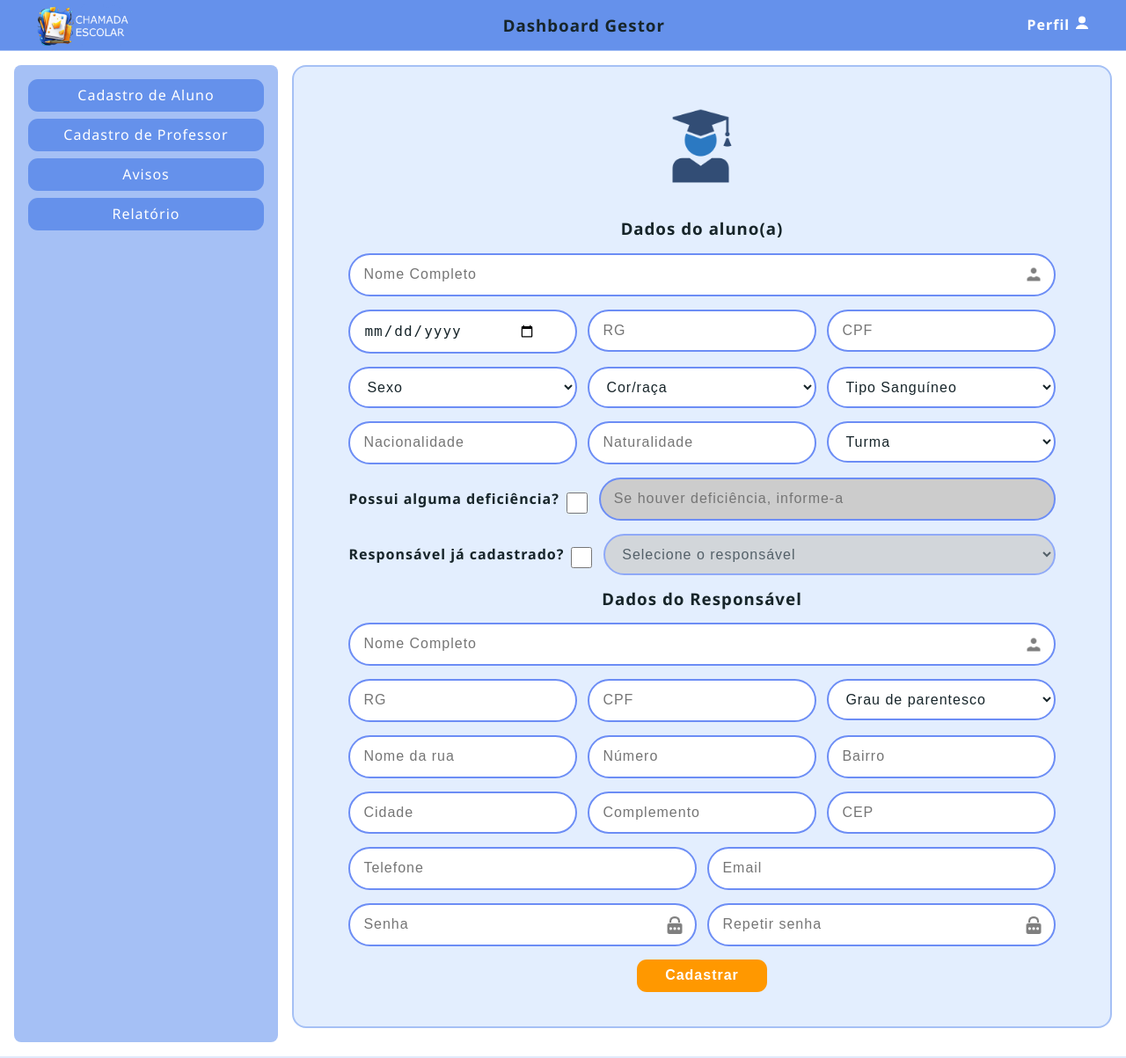
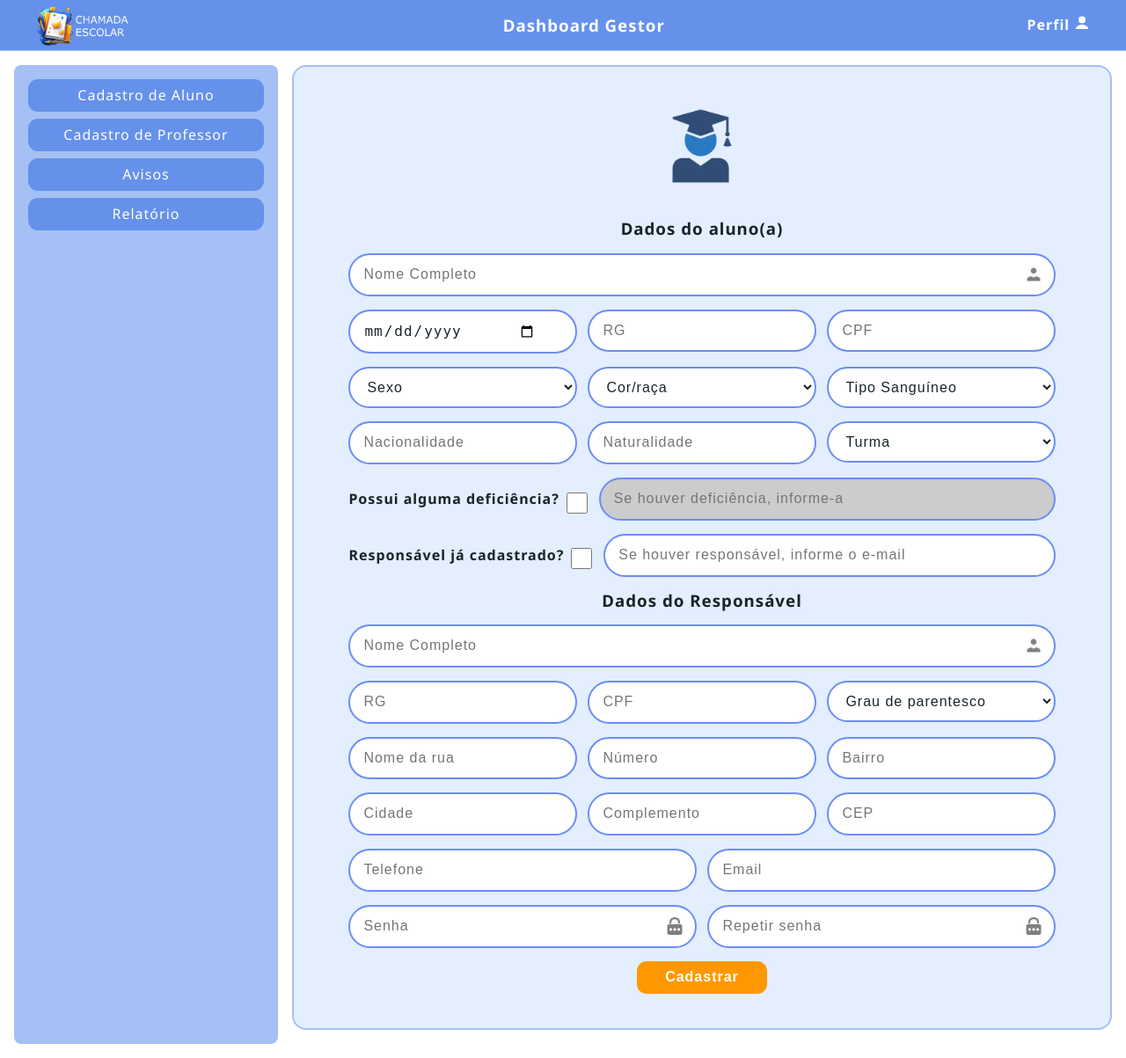
Before and after one commit to carlhenriquex/chamada-escolar, a PHP site: page /dashboard-gestor.php in a window 1280 px wide. Shown: the whole page at 88% size. Run offline with PHP 8.4, Linux system fonts and the light colour scheme.

Commit message:
input digitar email resp

```diff
--- a/css/dashboard.css
+++ b/css/dashboard.css
@@ -17,6 +17,10 @@ header {
 
 header img {
   width: 120px;
+}
+
+header h3 {
+  color: #fff;
 }
 
 header a {
--- a/dashboard-gestor.php
+++ b/dashboard-gestor.php
@@ -67,21 +67,21 @@
             <div class="row">
               <div class="input-group">
                 <img src="img/usuario.png" alt="Ícone Usuário" />
-                <input type="text" name="nome" placeholder="Nome Completo" required/>
+                <input type="text" name="nome" placeholder="Nome Completo" required />
               </div>
             </div>
 
             <div class="row">
               <div class="input-group">
-                <input type="date" name="nascimento" placeholder="Nascimento" required/>
+                <input type="date" name="nascimento" placeholder="Nascimento" required />
               </div>
 
               <div class="input-group">
-                <input type="text" name="rg" placeholder="RG" required/>
+                <input type="text" name="rg" placeholder="RG" required />
               </div>
 
               <div class="input-group">
-                <input type="text" name="cpf" placeholder="CPF" required/>
+                <input type="text" name="cpf" placeholder="CPF" required />
               </div>
             </div>
 
@@ -160,20 +160,9 @@
                 <input type="checkbox" onclick="gerirSeletorDoResponsavel(this.checked)" />
               </div>
               <div class="input-group">
-                <select name="responsavel" id="seletor-responsavel" style="background-color: #ccc" disabled>
-                  <option value="" disabled selected>
-                    Selecione o responsável
-                  </option>
-                  <option value="resp-01">
-                    Fulano de Tal - CPF 111.111.111-11
-                  </option>
-                  <option value="resp-02">
-                    Cicrano da Silva - CPF 222.222.222-22
-                  </option>
-                  <option value="resp-03">
-                    Beltrano da Costa - CPF 333.333.333-33
-                  </option>
-                </select>
+                <input type="text" name="responsavel" id="seletor-responsavel" placeholder="Se houver responsável, informe o e-mail">
+
+                </input>
               </div>
             </div>
 
@@ -215,51 +204,51 @@
 
               <div class="row">
                 <div class="input-group">
-                  <input type="text" name="rua" placeholder="Nome da rua" required/>
+                  <input type="text" name="rua" placeholder="Nome da rua" required />
                 </div>
 
                 <div class="input-group">
-                  <input type="text" name="numero" placeholder="Número" required/>
+                  <input type="text" name="numero" placeholder="Número" required />
                 </div>
 
                 <div class="input-group">
-                  <input type="text" name="bairro" placeholder="Bairro" required/>
+                  <input type="text" name="bairro" placeholder="Bairro" required />
                 </div>
               </div>
 
               <div class="row">
                 <div class="input-group">
-                  <input type="text" name="cidade" placeholder="Cidade" required/>
+                  <input type="text" name="cidade" placeholder="Cidade" required />
                 </div>
 
                 <div class="input-group">
-                  <input type="text" name="complemento" placeholder="Complemento" required/>
+                  <input type="text" name="complemento" placeholder="Complemento" required />
                 </div>
 
                 <div class="input-group">
-                  <input type="text" name="cep" placeholder="CEP" required/>
+                  <input type="text" name="cep" placeholder="CEP" required />
                 </div>
               </div>
 
               <div class="row">
                 <div class="input-group">
-                  <input type="text" name="telefone" placeholder="Telefone" required/>
+                  <input type="text" name="telefone" placeholder="Telefone" required />
                 </div>
 
                 <div class="input-group">
-                  <input type="text" name="email" placeholder="Email" required/>
+                  <input type="text" name="email" placeholder="Email" required />
                 </div>
               </div>
 
               <div class="row">
                 <div class="input-group">
                   <img src="img/senha.png" alt="Ícone Senha" />
-                  <input type="password" name="senha1" placeholder="Senha" required/>
+                  <input type="password" name="senha1" placeholder="Senha" required />
                 </div>
 
                 <div class="input-group">
                   <img src="img/senha.png" alt="Ícone Confirmar Senha" />
-                  <input type="password" name="senha2" placeholder="Repetir senha" required/>
+                  <input type="password" name="senha2" placeholder="Repetir senha" required />
                 </div>
               </div>
             </div>
```
